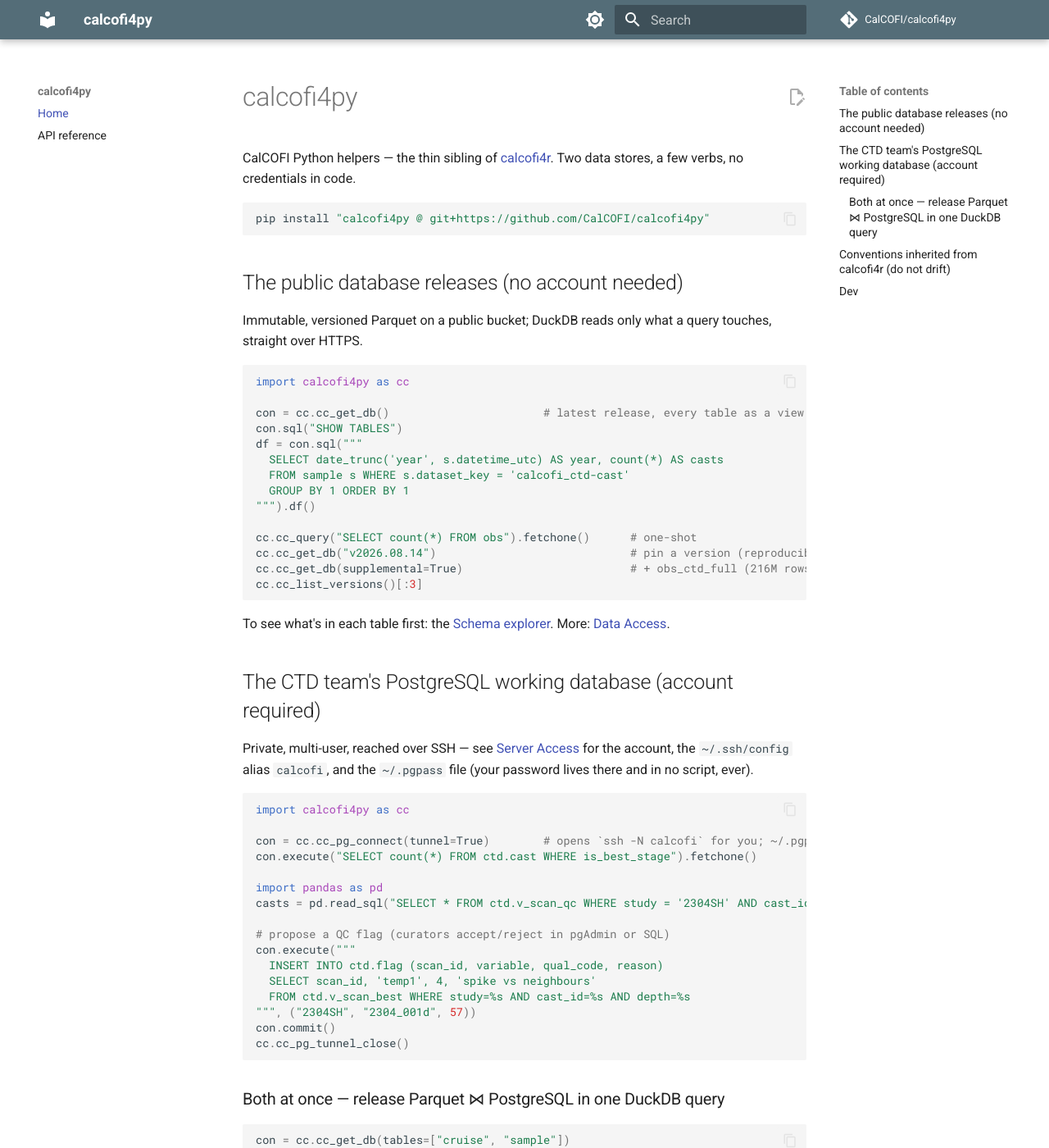
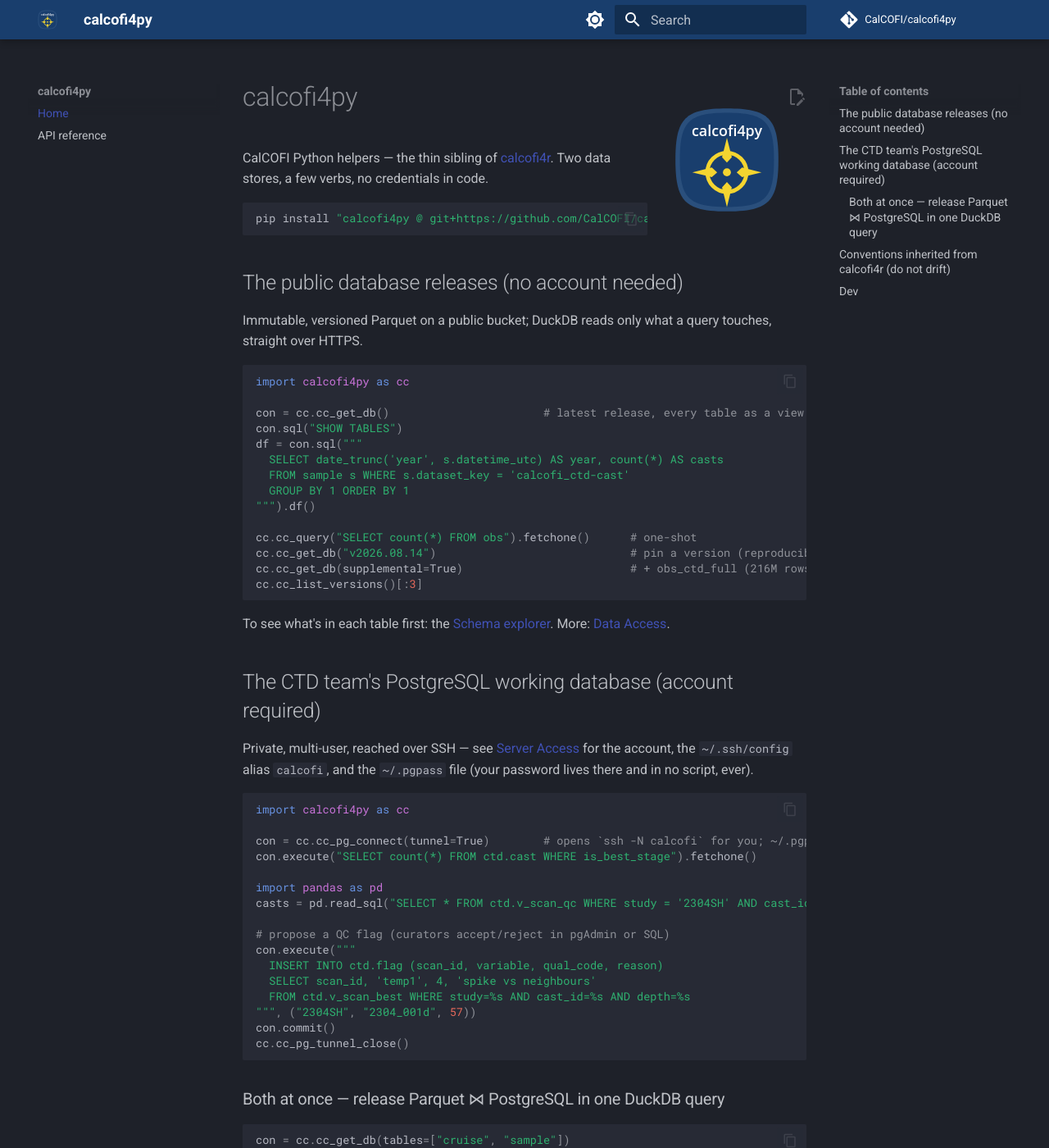
Before and after one commit to CalCOFI/calcofi4py, an MkDocs documentation site: the page built from docs/index.md, in a window 1280 px wide and 1400 px high. Shown: the whole window at 82% size. Built offline with MkDocs 1.6.1 and Material for MkDocs 9.7.7, drawn with Linux system fonts in a browser that asks for light colours; comment, search, counter and statistics services are not loaded.

Commit message:
docs: dark-by-default theme, calcofi4py squircle logo (calcofi4r hex palette: navy + yellow compass), API reference hierarchy (functions h3 under sections, indented + left-ruled, short names)
Co-Authored-By: Claude Fable 5 <noreply@anthropic.com>
Claude-Session: https://claude.ai/code/session_01FdEkF8Lfm5Qr6BSuXyD4gw

```diff
--- a/docs/index.md
+++ b/docs/index.md
@@ -1,4 +1,4 @@
-# calcofi4py
+# calcofi4py <img src="assets/logo.svg" align="right" width="130" alt="calcofi4py logo"/>
 
 CalCOFI Python helpers — the thin sibling of [calcofi4r](https://calcofi.io/calcofi4r).
 Two data stores, a few verbs, no credentials in code.
--- /dev/null
+++ b/docs/stylesheets/extra.css
@@ -0,0 +1,17 @@
+/* API reference: functions are subordinate to their section headings —
+   indent the whole mkdocstrings object block and shrink its heading, so a
+   scanning eye sees two levels, not one flat list. */
+.md-typeset .doc-object {
+  margin-left: 1rem;
+  padding-left: 1rem;
+  border-left: 2px solid var(--md-default-fg-color--lightest);
+}
+.md-typeset h3.doc-heading {
+  font-size: 1.05em;
+  font-weight: 600;
+  margin-top: 1.2em;
+}
+.md-typeset h3.doc-heading code { font-size: .95em; }
+/* the calcofi4r-family navy header regardless of scheme */
+[data-md-color-primary=custom] .md-header,
+[data-md-color-primary=custom] .md-tabs { background-color: #193E6D; }
--- a/mkdocs.yml
+++ b/mkdocs.yml
@@ -11,15 +11,18 @@ edit_uri: edit/main/docs/
 
 theme:
   name: material
+  logo: assets/logo.svg
+  favicon: assets/logo.svg
+  # dark by default (first palette entry), light one toggle away
   palette:
-    - media: "(prefers-color-scheme: light)"
-      scheme: default
-      primary: blue grey
-      toggle: {icon: material/brightness-7, name: dark mode}
-    - media: "(prefers-color-scheme: dark)"
-      scheme: slate
-      primary: blue grey
-      toggle: {icon: material/brightness-4, name: light mode}
+    - scheme: slate
+      primary: custom
+      accent: yellow
+      toggle: {icon: material/brightness-7, name: light mode}
+    - scheme: default
+      primary: custom
+      accent: indigo
+      toggle: {icon: material/brightness-4, name: dark mode}
   features:
     - navigation.sections
     - content.code.copy
@@ -38,8 +41,13 @@ plugins:
             docstring_style: sphinx
             show_source: true
             show_root_heading: true
+            show_root_full_path: false     # cc_get_db, not calcofi4py.release.cc_get_db
+            heading_level: 3               # functions sit UNDER the ## section headings
             members_order: source
             separate_signature: true
+
+extra_css:
+  - stylesheets/extra.css
 
 markdown_extensions:
   - admonition
```
Also changed, not shown: README.md (+1 -1 lines), docs/assets/logo.svg (added).
